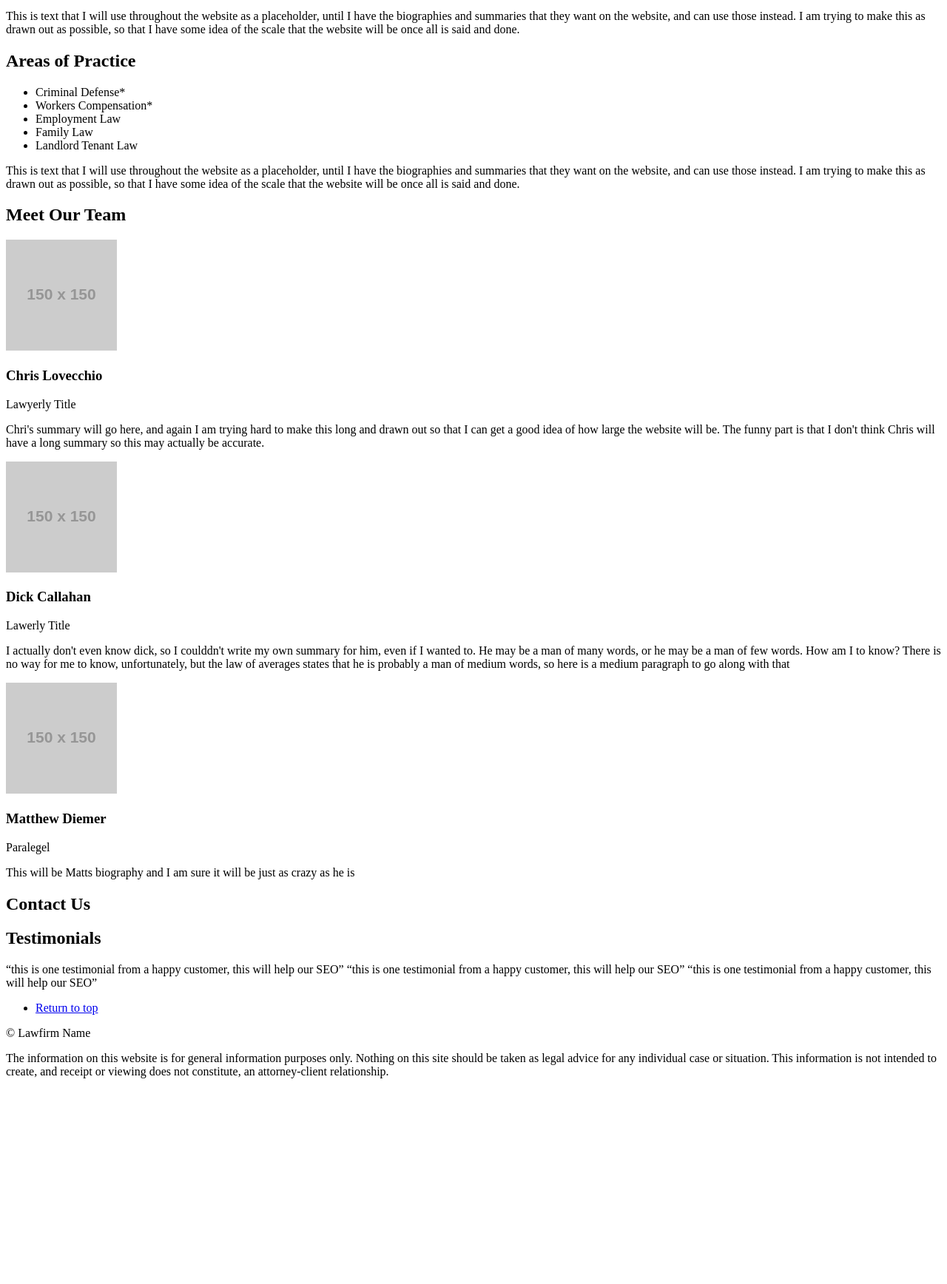
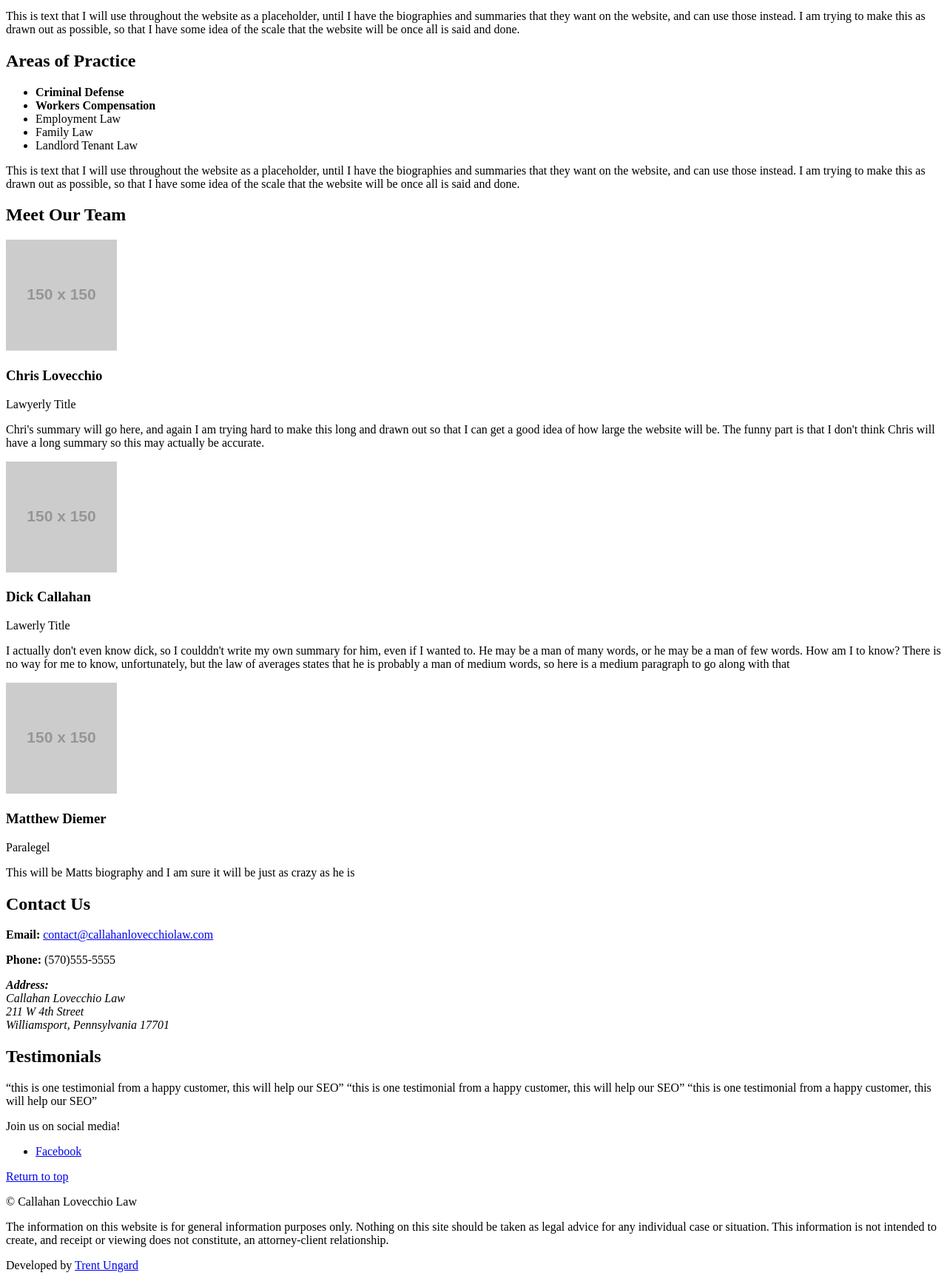
Before and after one commit to trentungard/Lawfirm, a plain HTML site: page index.html in a window 1280 px wide. Shown: the part 420-2156 px from the top of the page at 74% size. Before the commit the page ends 1894 px from the top, so only its background shows below. Drawn offline with Linux system fonts and the light colour scheme; placeholder pictures from the web are drawn by us.

Commit message:
HTML Done
HTML is MOSTLY done.

```diff
--- a/index.html
+++ b/index.html
@@ -10,7 +10,7 @@
 </head>
 
 <body>
-    <div class="body-container">
+    <div class="body-container"> <!--Start wrapper div-->
         <header>
             <div class="nav-container"><img src="https://via.placeholder.com/150" alt="Lawfirm Logo"
             title="The logo of Callahan Lovecchio Law">
@@ -18,27 +18,30 @@
                 <p>Slogan goes here</p>
                 <nav>
                     <ul>
-                        <li><a href="#">About Us</a></li>
-                        <li><a href="#">Areas of Practice</a></li>
-                        <li><a href="#">Meet our Team</a></li>
-                        <li><a href="#">Contact Us</a></li>
-                        <li><a href="#">Testimonials</a></li>
+                        <li><a href="#about">About Us</a></li>
+                        <li><a href="#practice">Areas of Practice</a></li>
+                        <li><a href="#team">Meet our Team</a></li>
+                        <li><a href="#contact">Contact Us</a></li>
+                        <li><a href="#testimonials">Testimonials</a></li>
                     </ul>
                 </nav>
             </div>
         </header>
         <main>
             <div class="main-body">
+                <section id="about">
                     <h2>About Us</h2>
                         <p>This is text that I will use throughout the website as a placeholder,
                     until I have the biographies and summaries that they want on the website, and
                     can use those instead. I am trying to make this as drawn out as possible,
                     so that I have some idea of the scale that the website will be once all is said and done.
                         </p>
+                </section>
+                <section id="practice">
                     <h2>Areas of Practice</h2>
                         <ul>
-                        <li>Criminal Defense*</li>
-                        <li>Workers Compensation*</li>
+                            <li><strong>Criminal Defense</strong></li>
+                            <li><strong>Workers Compensation</strong></li>
                             <li>Employment Law</li>
                             <li>Family Law</li>
                             <li>Landlord Tenant Law</li>
@@ -48,6 +51,8 @@
                         can use those instead. I am trying to make this as drawn out as possible,
                         so that I have some idea of the scale that the website will be once all is said and done.
                         </p>
+                </section>
+                <section id="team">
                     <h2>Meet Our Team</h2>
                         <img src="https://via.placeholder.com/150" alt="Chris Lovecchio Picture"
                         title="A photo of Chris Lovecchio"></img>
@@ -73,11 +78,21 @@
                         <h3>Matthew Diemer</h3>
                             <p>Paralegel</p>
                             <p>This will be Matts biography and I am sure it will be just as crazy as he is</p>
-
+                    </section>
+                    <section id="contact">
                         <h2>Contact Us</h2>
+                            <p><strong> Email:</strong> <a href="mailto:contact@callahanlovecchiolaw.com?subject=Consultation">contact@callahanlovecchiolaw.com</a></p>
+                            <p><strong>Phone:</strong> (570)555-5555</p>
+                            <address>
+                                <strong>Address:</strong><br>
+                                Callahan Lovecchio Law<br>
+                                211 W 4th Street<br>
+                                Williamsport, Pennsylvania 17701
+                            </address>
+                    </section>
             </div>
         </main>
-            <aside>
+            <aside id="testimonials">
                 <h2>Testimonials</h2>
                         <q>this is one testimonial from a happy customer, this will help our SEO</q>
                         <q>this is one testimonial from a happy customer, this will help our SEO</q>
@@ -86,20 +101,25 @@
         <footer>
             <div class="footer-container">
                 <nav>
+                    <p>Join us on social media!</p>
                         <ul>
-                        <li><a href="#">Return to top</a></li>
+                            <li><a href="https://www.facebook.com" target= "_blank">Facebook</a></li>
                         </ul>
+                    <a href="#">Return to top</a>
                 </nav>
-                <p>&copy; Lawfirm Name</p>
+                    <span>
+                        <p>&copy; Callahan Lovecchio Law</p>
                         <p>The information on this website is for general
                         information purposes only. Nothing on this site
                         should be taken as legal advice for any individual case or
                         situation. This information is not intended to create,
                         and receipt or viewing does not constitute, an attorney-client
                         relationship.</p>
+                        <p>Developed by <a href="#">Trent Ungard</a></p>
+                    </span>
             </div>
         </footer>
-    </div>
+     </div> <!--End wrapper div -->
 </body>
 
 </html>
```
Lines whose indentation alone changed are shown as unchanged.
